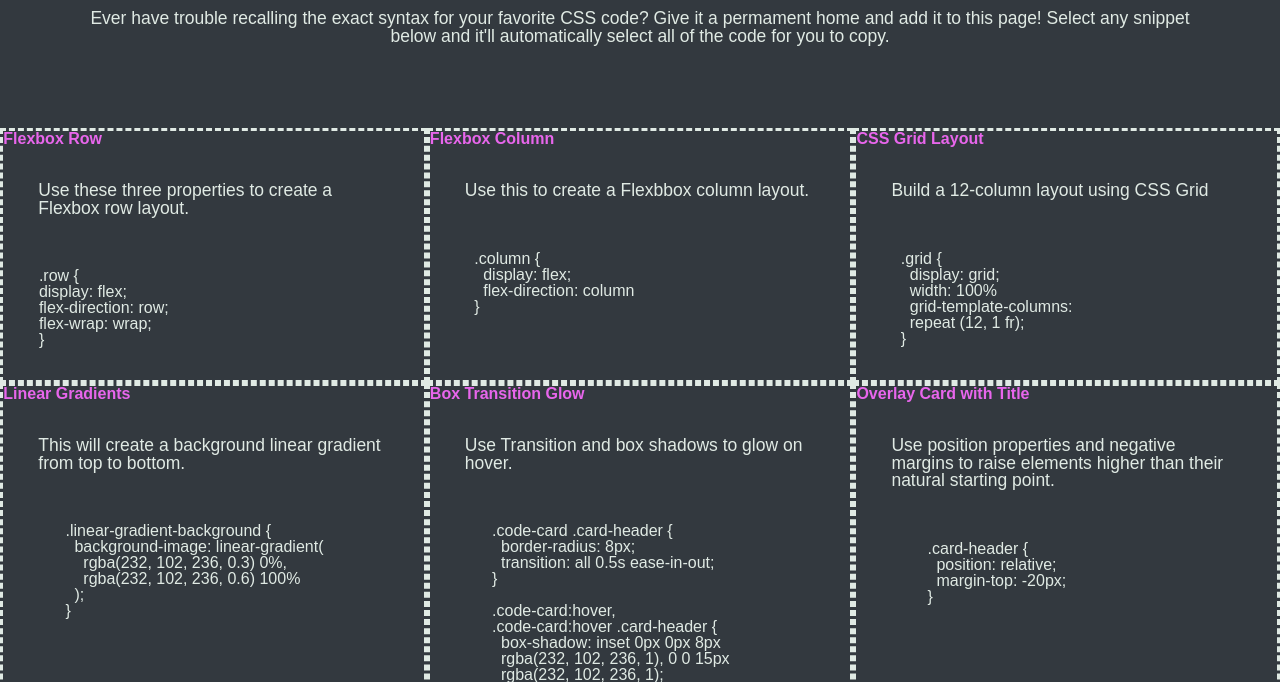
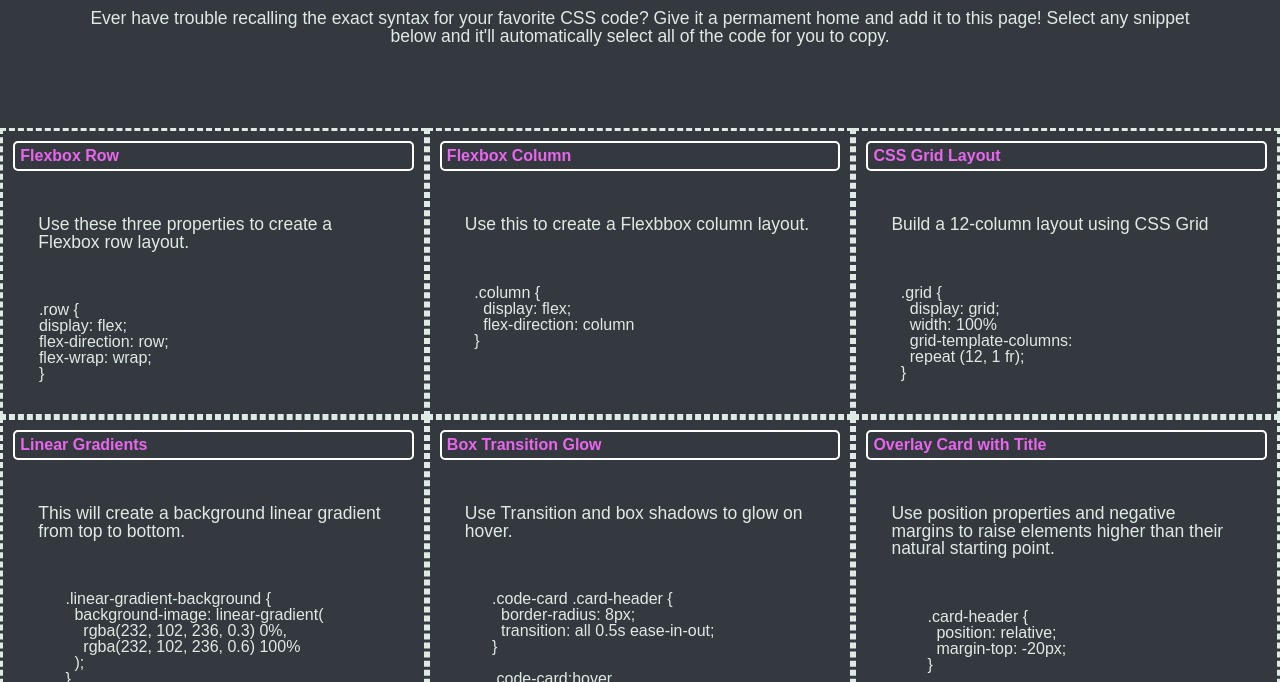
Before and after one commit to EvaWolfe/css-cheatsheet, a plain HTML site: page index.html in a window 1280 px wide. Shown: the part 118-800 px from the top of the page. Drawn offline with Linux system fonts and the light colour scheme.

Commit message:
comments style.css & adds to h2 styling

```diff
--- a/assets/css/style.css
+++ b/assets/css/style.css
@@ -38,12 +38,19 @@ p {
 /* applies styling to h2 */
 h2 {
   color: var(--pink);
+  border: solid 2px;
+  border-radius: 5px;
+  border-color: white;
+  margin: 10px;
+  padding: 5px;
+  position: relative;
 }
 
 /* .box-text {
   color: #e866ec;
 } */
 
+/* applies styling to footer */
 footer {
   color: var(--pink);
   text-align: center;
@@ -51,16 +58,19 @@ footer {
 }
 
 
+/* makes the heart in footer red */
 span {
   color: red;
 }
 
+/* styles class row */
 section.row {
   display: flex;
   justify-content: space-evenly;
   flex-direction: row;
 }
 
+/*  */
 .pre-box {
   /* display: flex; */
   justify-content: space-evenly;
@@ -71,6 +81,7 @@ section.row {
   width: 33.3%;
 }
 
+/* styles the card class */
 .card {
   border: dashed;
   height: 100%;
```
